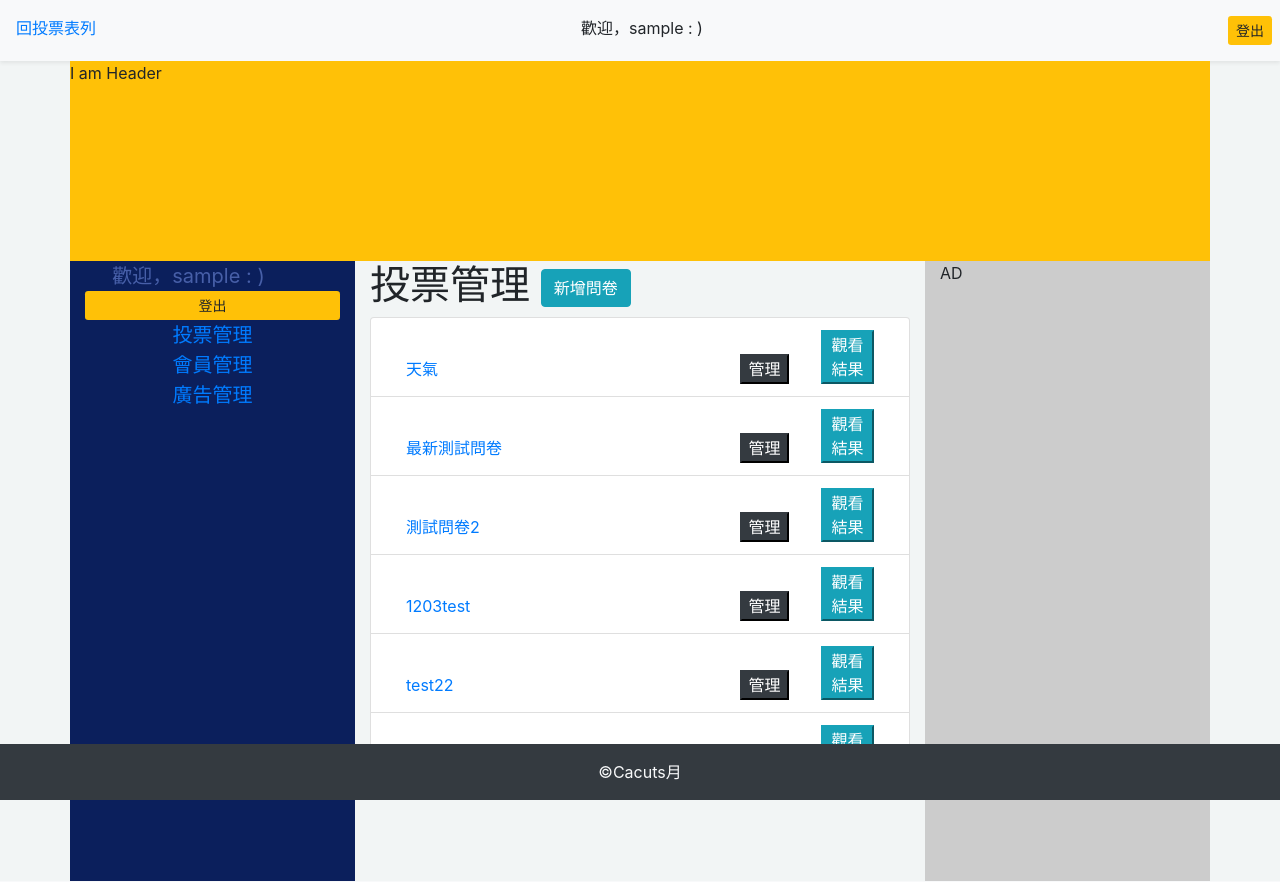
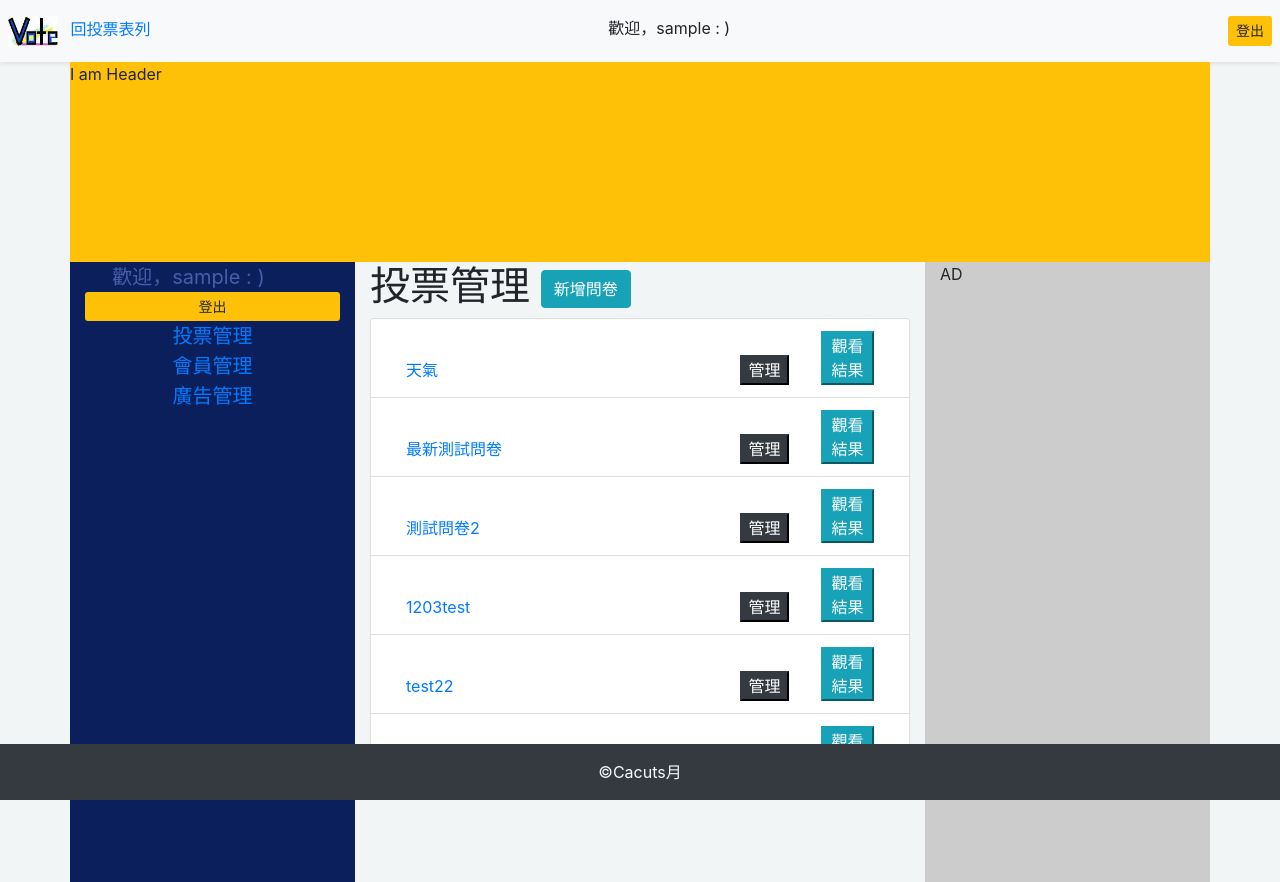
Before and after one commit to mooncactusmoon/vote, a PHP site: page /backend/index.php in a window 1280 px wide. Run offline with PHP 8.4, Linux system fonts and the light colour scheme; the visitor is signed in with stand-in values (Sample User, id 1); data comes from the database, SQL or seed files in the repository; some libraries are stand-ins or nearby versions.

Commit message:
新增logo

```diff
--- a/backend/index.php
+++ b/backend/index.php
@@ -87,13 +87,17 @@ if(!isset($_SESSION['user'])){
 
 <!-- nav -->
 <nav class="bg-light shadow-sm py-3 px-2 text-right my-0 d-flex justify-content-between">
-    <div>
+<div class="my-0">
+        <!-- &nbsp; -->
+        <img src="../img/vote.jpg" alt="LOGO" width="50px" height="30px" >
+        <a class="px-2" href="../index.php">回投票表列</a>
+    </div>
+    <!-- <div> -->
         <!-- 放置功能 -->
         <!-- <a class="px-2" href="?do=show_vote_list">問卷管理</a>
         <a class="px-2" href="?do=member">會員管理</a>
         <a class="px-2" href="?do=ad">廣告管理</a> -->
-        <a class="px-2" href="../index.php">回投票表列</a>
-    </div>
+    <!-- </div> -->
 <?php
 
 if(isset($_SESSION['error'])){
--- a/index.php
+++ b/index.php
@@ -76,7 +76,10 @@
 
 <!-- nav -->
     <nav class="container-fluid bg-light shadow-sm py-3 px-2 text-right  d-flex justify-content-between my-0">
-    <div>&nbsp;</div>
+    <div class="my-0">
+        <!-- &nbsp; -->
+        <img src="./img/vote.jpg" alt="LOGO" width="50px" height="30px" >
+    </div>
     <?php
 
     // if(isset($_SESSION['error'])){
```
Also changed, not shown: img/vote.jpg (added).
